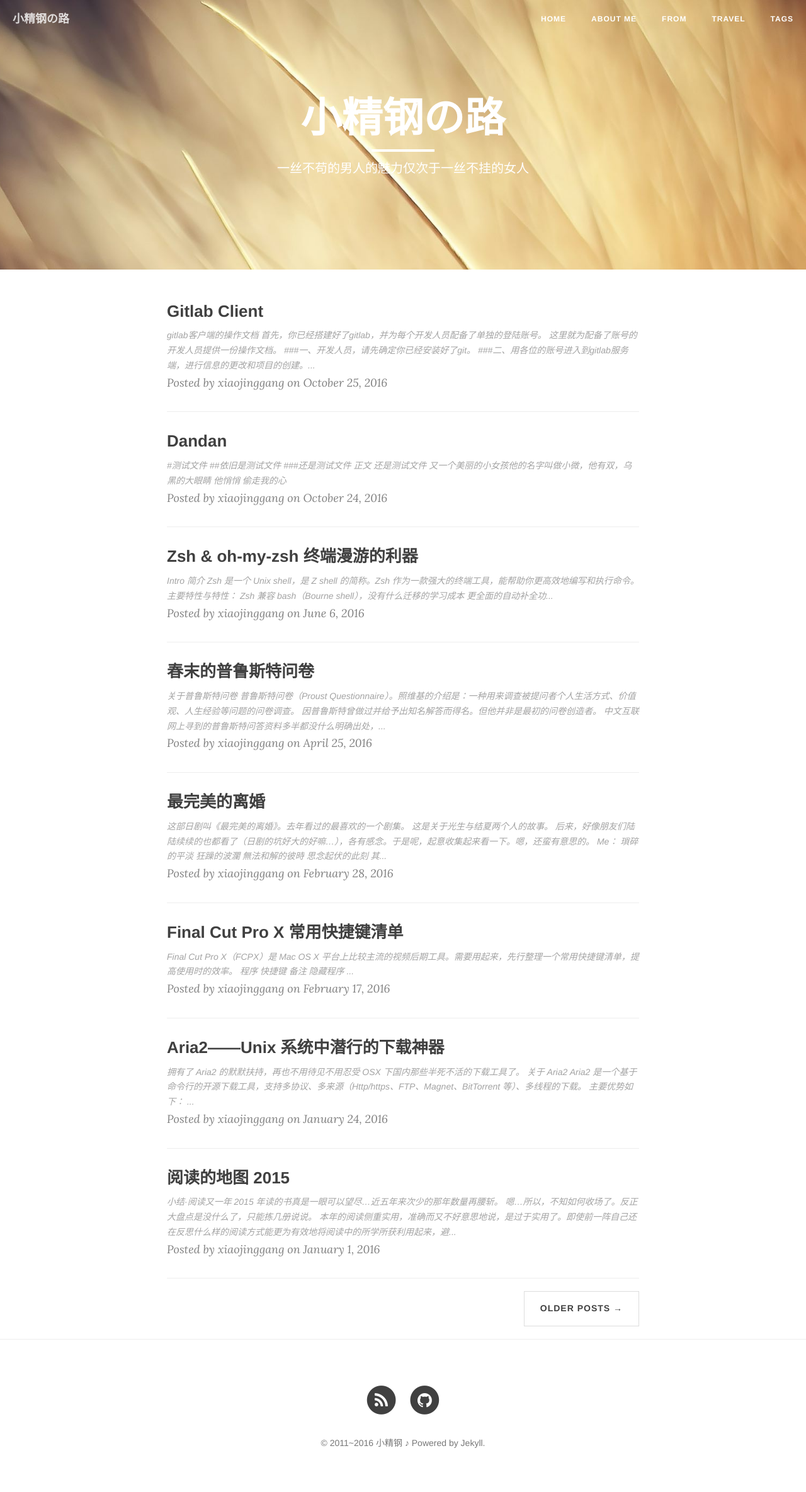
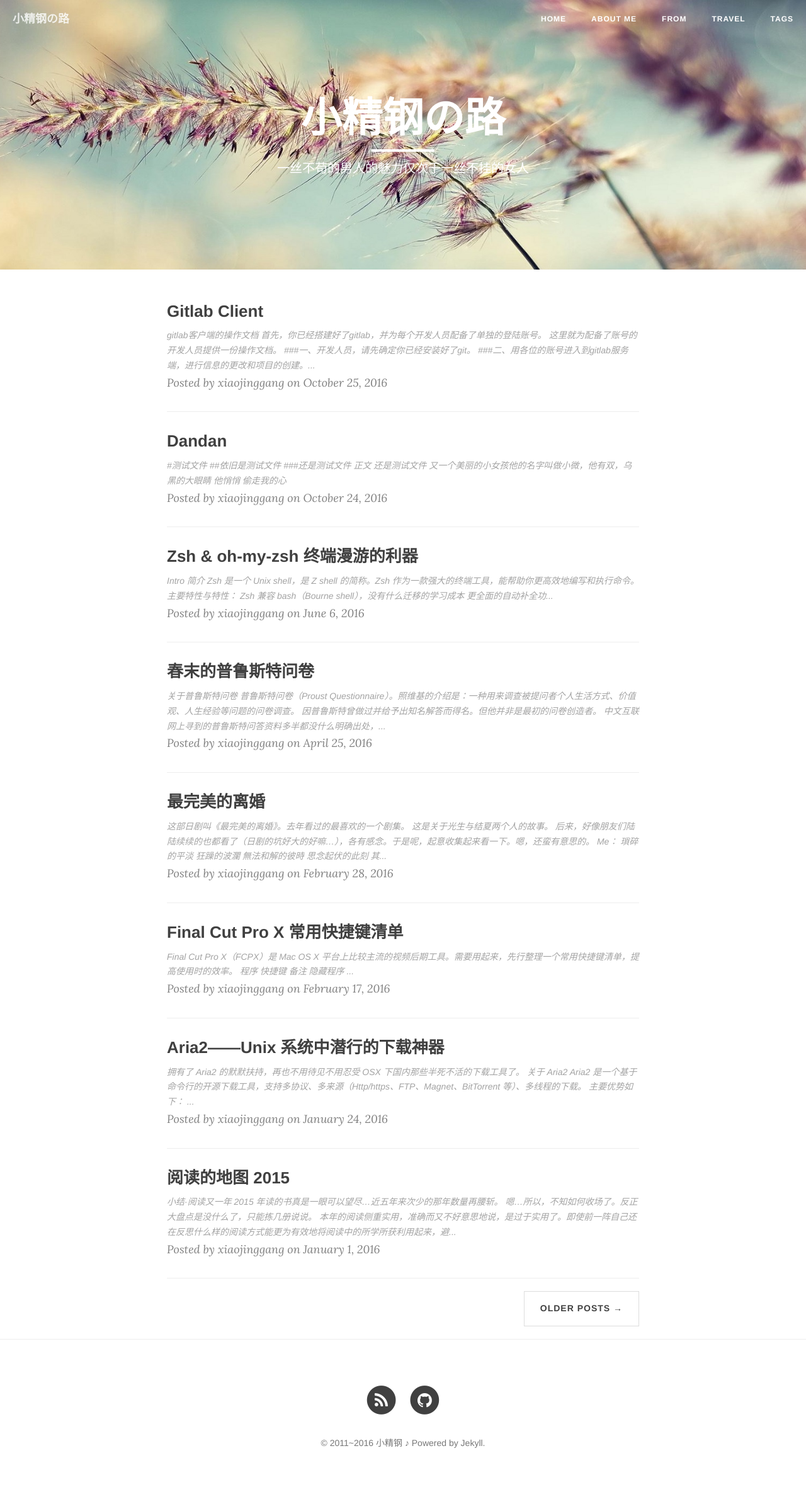
Before and after one commit to xiaojinggang/xiaojinggang, a Jekyll site: the page built from index.html, in a window 1280 px wide. Shown: the whole page at 63% size. Built offline with Jekyll 4.4.1, drawn with Linux system fonts in a browser that asks for light colours; nearby versions of some CDN libraries; the list of posts is cut into pages by our own code.

Commit message:
Update _config.yml

```diff
--- a/_config.yml
+++ b/_config.yml
@@ -1,6 +1,6 @@
 # Site settings
 title: 小精钢の路
-header-img: "img/autumn2.jpg"
+header-img: "img/daosui.jpg"
 tagline: "极光"
 description: "一丝不苟的男人的魅力，仅次于一丝不挂的女人"
 baseurl: ""
```
